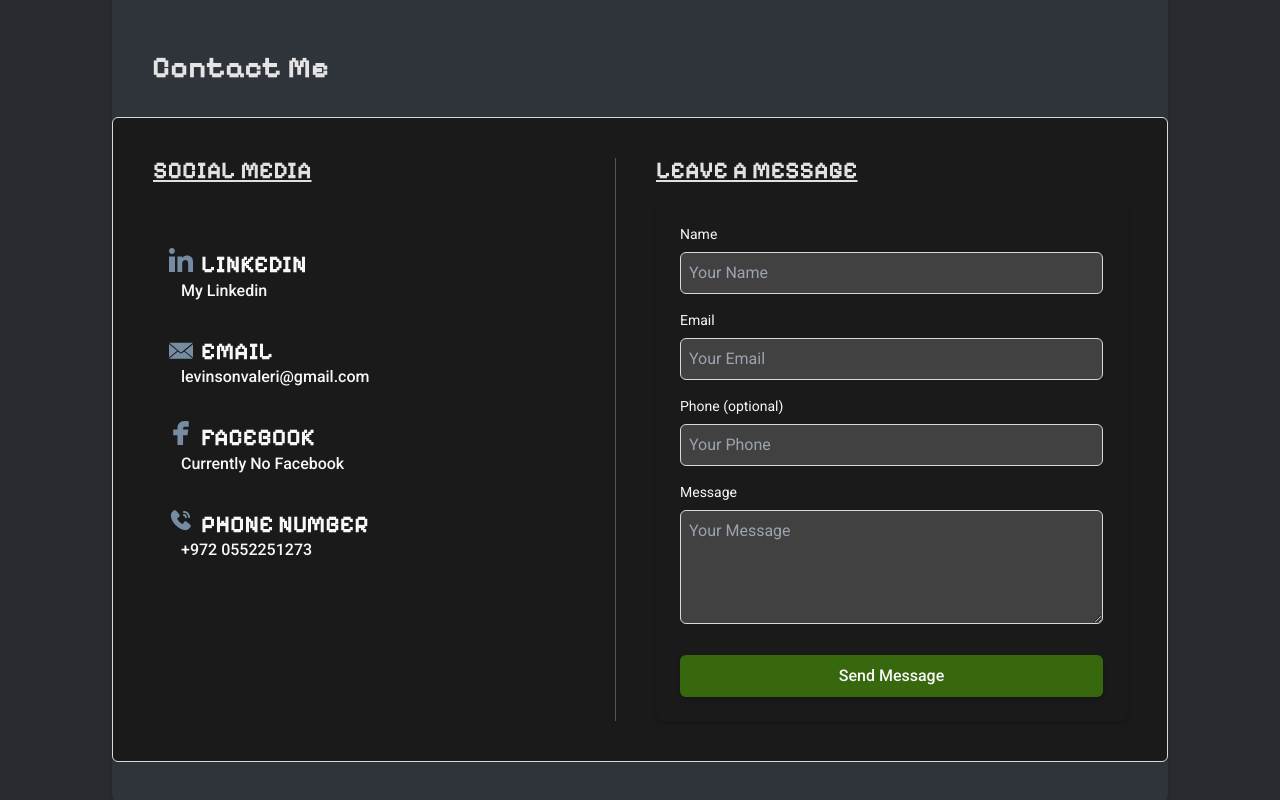
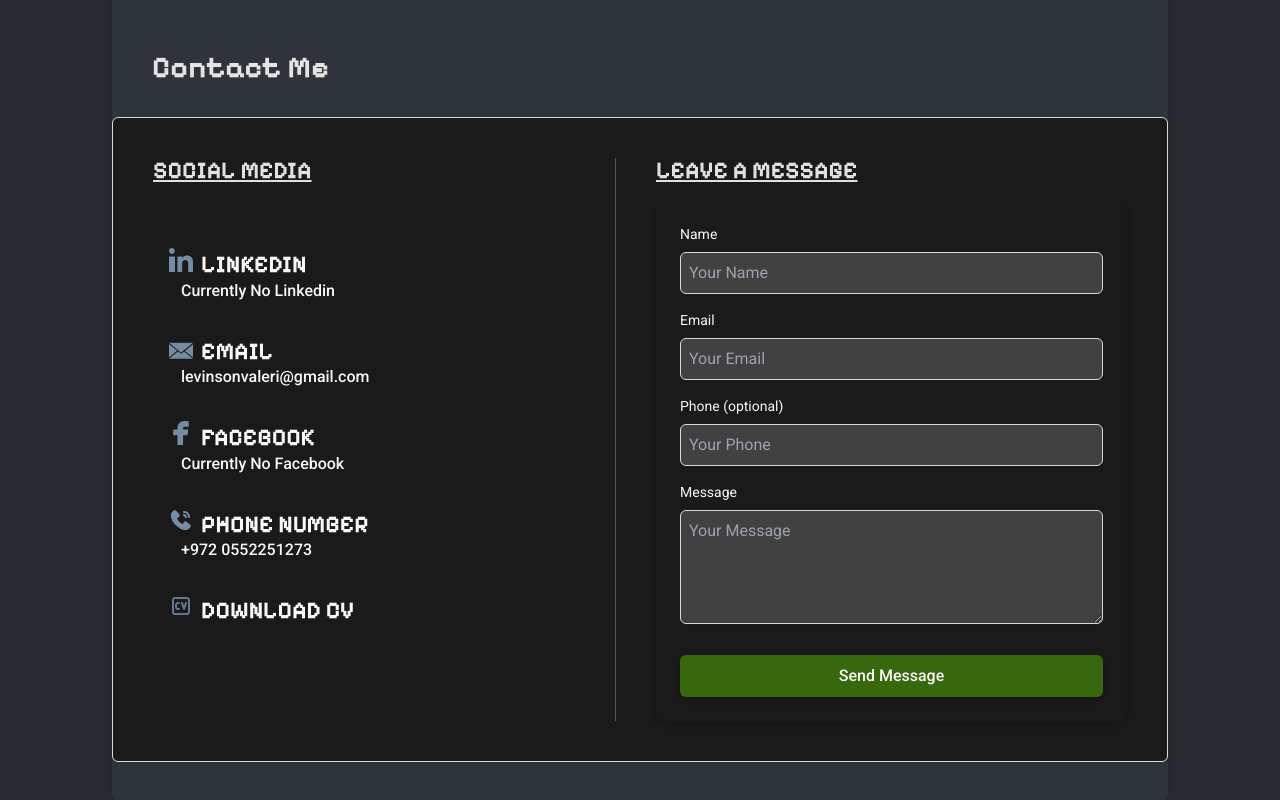
Before and after one commit to Valeri-L/portfolio, a Vue app in the folder frontend/: page / in a window 1280 px wide. Shown: the part 3632-4432 px from the top of the page. Built offline with nearby package versions, Linux system fonts and the light colour scheme; no server answers.

Commit message:
added download cv and removed the option to click on the linkedin and facebook because currently not added

```diff
--- a/frontend/src/components/portfolio_components/ContactMe.vue
+++ b/frontend/src/components/portfolio_components/ContactMe.vue
@@ -187,12 +187,12 @@ const handleClose = () => {
         <!-- the social media buttons-->
         <div class="flex flex-col gap-8 w-[200px] mt-16 ml-4">
           <div >
-            <a href="#" target="_blank" aria-label="linkedin" class="hover:text-gray-300 text-primary-300">
+            <a target="_blank" aria-label="linkedin" class="hover:text-gray-300 text-primary-300">
               <div class="flex gap-2 ">
                 <img src="/linkedin.svg" alt="Linkedin" class="w-6 h-6" >
                 <h3 class="pt-1 uppercase">linkedin</h3>
               </div>
-              <p class="pl-3 capitalize">my linkedin</p>
+              <p class="pl-3 capitalize">currently no linkedin</p>
             </a>
           </div>
 
@@ -207,7 +207,7 @@ const handleClose = () => {
           </div>
 
           <div>
-            <a href="#" aria-label="facebook" class="hover:text-gray-300 text-primary-300">
+            <a aria-label="facebook" class="hover:text-gray-300 text-primary-300">
               <div class="flex gap-2 ">
                 <img src="/facebook1.svg" alt="facebook" class="w-6 h-6" >
                 <h3 class="pt-1 uppercase">facebook</h3>
@@ -217,12 +217,24 @@ const handleClose = () => {
           </div>
 
           <div>
-            <a href="#" aria-label="phone call" class="hover:text-gray-300 text-primary-300">
+            <a  aria-label="phone call" class="hover:text-gray-300 text-primary-300">
               <div class="flex gap-2">
                 <img src="/phone_call.svg" alt="phone call" class="w-6 h-6" >
                 <h3 class="pt-1 uppercase">phone number</h3>
               </div>
               <p class="pl-3 capitalize">+972 0552251273</p>
+            </a>
+          </div>
+
+          <div>
+            <a
+              href="/valerilevinson_CV.pdf"
+              download="CV.pdf"
+              class="hover:text-gray-300 text-primary-300">
+              <div class="flex gap-2 ">
+                <img src="/cv.svg" alt="cv_image" class="w-6 h-6" >
+                <h3 class="pt-1 uppercase">Download CV</h3>
+              </div>
             </a>
           </div>
         </div>
```
Also changed, not shown: frontend/public/cv.svg (added), 1 other file (tests, documents, lock files or other folders).
